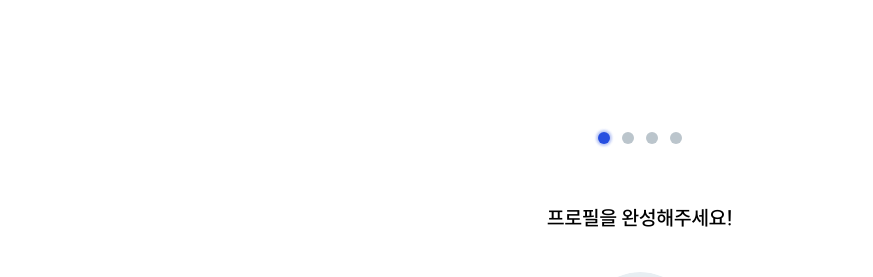
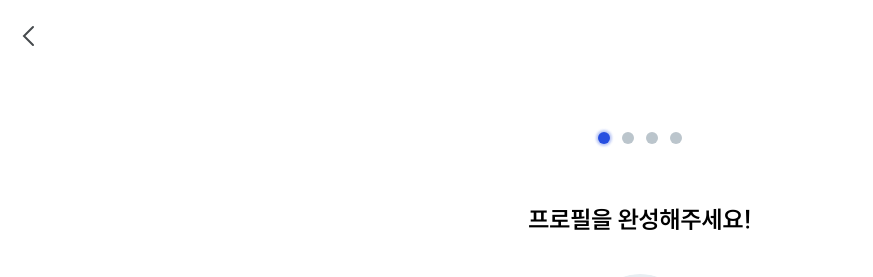
Before and after one commit to e-bing/Walkie_frontend, a Next.js app: page /signup/profile in a window 1280 px wide. Shown: the top 277 px of the page, without its empty margins (0-873 px from the left). Built offline with nearby package versions, Linux system fonts and the light colour scheme.

Commit message:
style(#21) : 프로필 입력 페이지 디자인 수정

```diff
--- a/src/components/molecules/NicknameInputWithButton.tsx
+++ b/src/components/molecules/NicknameInputWithButton.tsx
@@ -35,13 +35,12 @@ const NicknameInputWithButton: React.FC<NicknameInputWithButtonProps> = ({
       className="w-full !border-none !rounded-none !p-0 bg-transparent focus:outline-none focus:ring-0 focus-visible:outline-none focus-visible:ring-0"
       endContent={
         <Button
-          onClick={onCheck}
+          onPress={onCheck}
           disabled={isChecking || disabled || !value}
-          color="primary"
           size="sm"
           radius="full"
           type="button"
-          className="ml-2 text-xs border border-neutral-400 text-neutral-600 font-normal shadow-none whitespace-nowrap
+          className="ml-2 border border-neutral-400 text-neutral-600 text-[12px] text-bold shadow-none whitespace-nowrap
           py-1"
         >
           {isChecking ? '확인 중' : '중복확인'}
--- a/src/components/molecules/ValidationMessages.tsx
+++ b/src/components/molecules/ValidationMessages.tsx
@@ -13,7 +13,7 @@ const colorMap = {
 };
 
 const ValidationMessage: React.FC<ValidationMessageProps> = ({ messages, status }) => (
-  <div className={`mt-3 text-xs ${colorMap[status]}`}>
+  <div className={`mt-3 captionS ${colorMap[status]}`}>
     {messages.map((msg, idx) => (
       <div key={idx} className="py-1 flex items-center gap-2">
         <StepDot active={false} />
--- a/src/components/templates/ProfileScreen.tsx
+++ b/src/components/templates/ProfileScreen.tsx
@@ -1,26 +1,29 @@
 'use client';
 
 import { useState } from 'react';
-// import Image from 'next/image';
 import Button from '@/components/atoms/Button';
 import StepDots from '../molecules/StepDots';
 import { useRouter } from 'next/navigation';
 import NicknameCheckForm from '../organisms/NicknameCheckForm';
 import ProfileImageWithButton from '../molecules/ProfileImageWithButton';
+import BackHeader from '../molecules/BackHeader';
 const ProfileScreen = () => {
   const [isNicknameVerified, setIsNicknameVerified] = useState(false);
   const router = useRouter();
 
+  const handleBack = () => {
+    router.back();
+  };
+
   return (
     <div className="flex flex-col max-w-sm mx-auto px-6 pt-25 pb-[env(safe-area-inset-bottom)]">
+      <BackHeader onBack={handleBack} />
       <div className="flex justify-center mt-8 mb-5">
         <StepDots steps={4} current={0} />
       </div>
 
       <div className="flex-1 overflow-y-auto">
-        <div className="text-xl font-semibold leading-snug text-black my-10 text-center">
-          프로필을 완성해주세요!
-        </div>
+        <div className="title1 my-10 text-center">프로필을 완성해주세요!</div>
         <div className="flex justify-center mb-20">
           <ProfileImageWithButton />
         </div>
```
